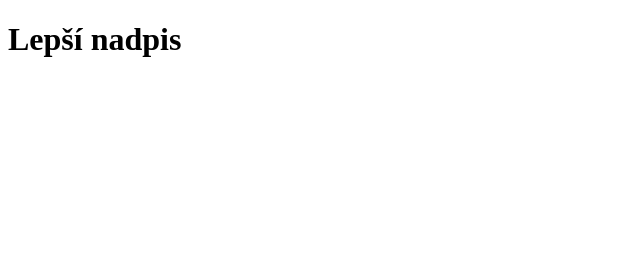
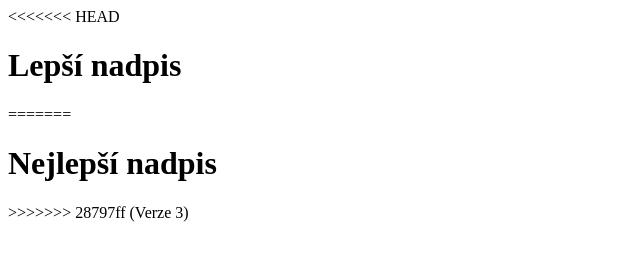
Before and after one commit to TeVecko/Test, a plain HTML site: page index.html in a window 1280 px wide. Shown: the whole page, without its empty margins (0-640 px from the left). Drawn offline with Linux system fonts and the light colour scheme.

Commit message:
Verze 4 Ahoj.

```diff
--- a/index.html
+++ b/index.html
@@ -7,6 +7,10 @@
     <title>Document</title>
   </head>
   <body>
+<<<<<<< HEAD
     <h1>Lepší nadpis</h1>
+=======
+    <h1>Nejlepší nadpis</h1>
+>>>>>>> 28797ff (Verze 3)
   </body>
 </html>
```
